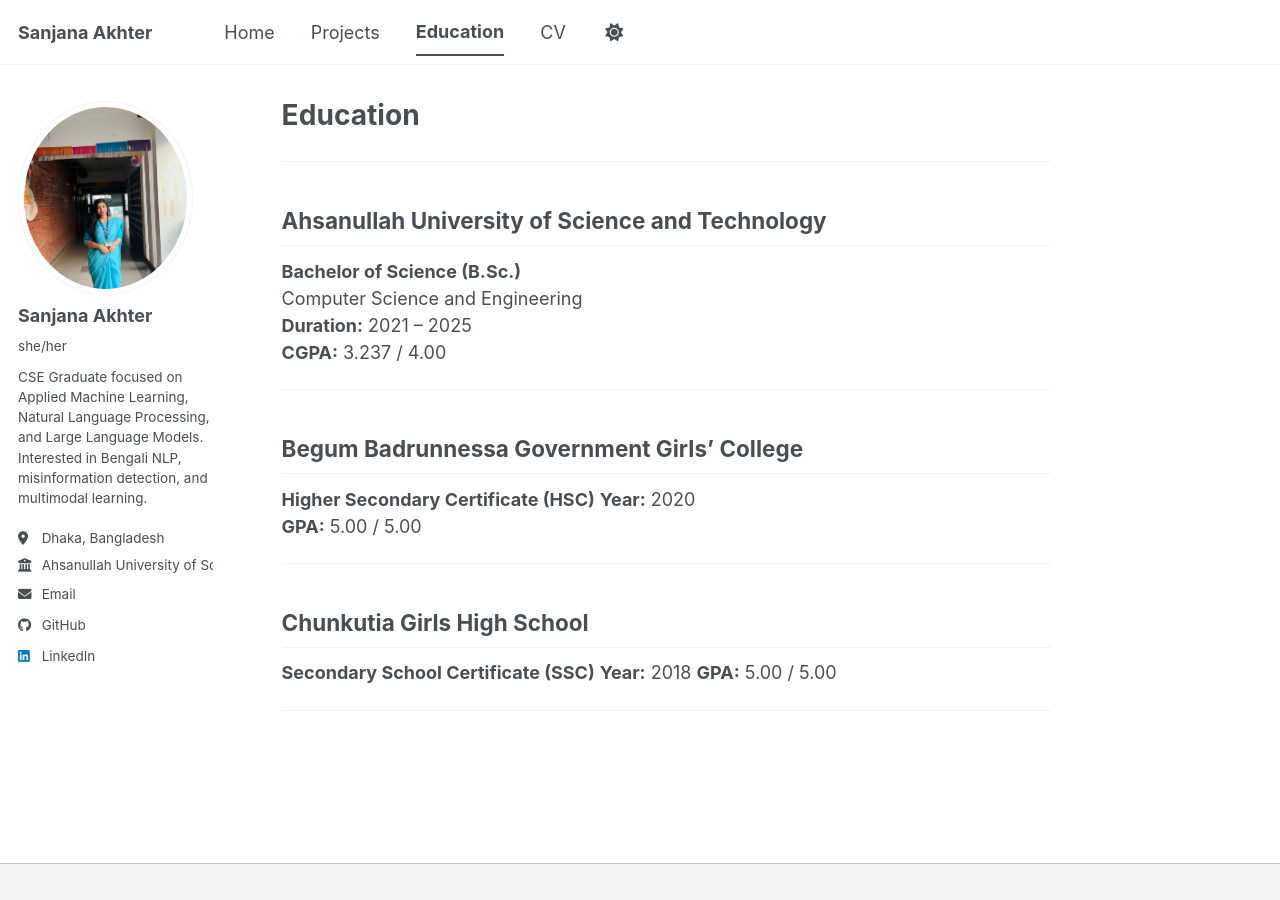
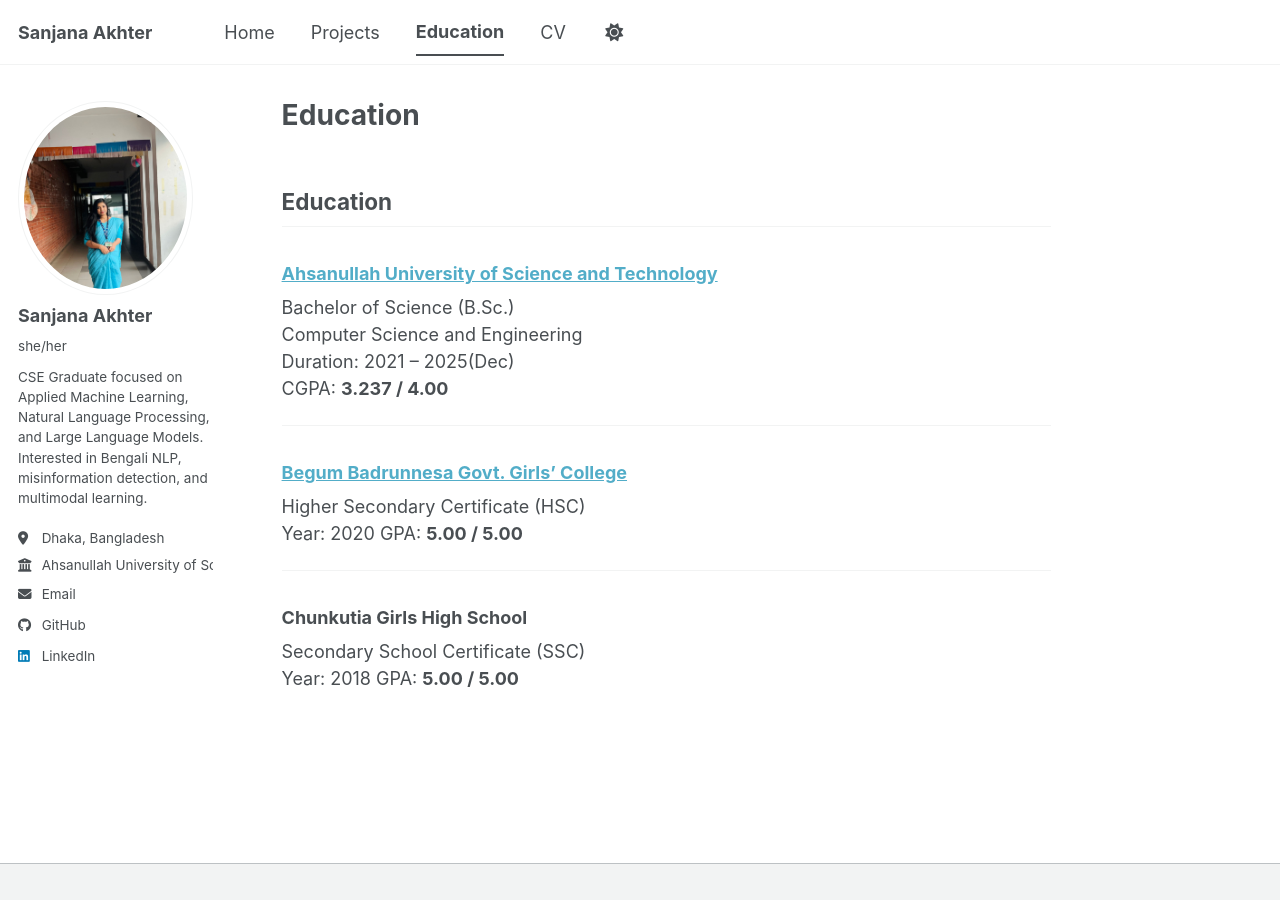
Before and after one commit to sanjana-akhter/sanjana-akhter.github.io, a Jekyll site: the page built from _pages/education.md, in a window 1280 px wide. Built offline with Jekyll 4.4.1, drawn with Linux system fonts in a browser that asks for light colours; a script bundle is joined from its source files by our own code; library files that are not in the unit come from our copies.

Commit message:
Update education.md

```diff
--- a/_pages/education.md
+++ b/_pages/education.md
@@ -5,28 +5,24 @@ permalink: /education/
 author_profile: true
 ---
 
+## Education
+
+### [Ahsanullah University of Science and Technology](https://aust.edu/)
+Bachelor of Science (B.Sc.)
+Computer Science and Engineering
+Duration: 2021 – 2025(Dec)
+CGPA: **3.237 / 4.00**
 
 ---
 
-## Ahsanullah University of Science and Technology
-**Bachelor of Science (B.Sc.)**
-Computer Science and Engineering
-**Duration:** 2021 – 2025
-**CGPA:** 3.237 / 4.00
+### [Begum Badrunnesa Govt. Girls' College ](https://bbggc.college.gov.bd/)
+Higher Secondary Certificate (HSC)
+Year: 2020
+GPA: **5.00 / 5.00**
 
 ---
 
-## Begum Badrunnessa Government Girls’ College
-**Higher Secondary Certificate (HSC)**
-**Year:** 2020
-**GPA:** 5.00 / 5.00
-
----
-
-## Chunkutia Girls High School
-
-**Secondary School Certificate (SSC)**
-**Year:** 2018
-**GPA:** 5.00 / 5.00
-
----
+### Chunkutia Girls High School
+Secondary School Certificate (SSC)
+Year: 2018
+GPA: **5.00 / 5.00**
```
